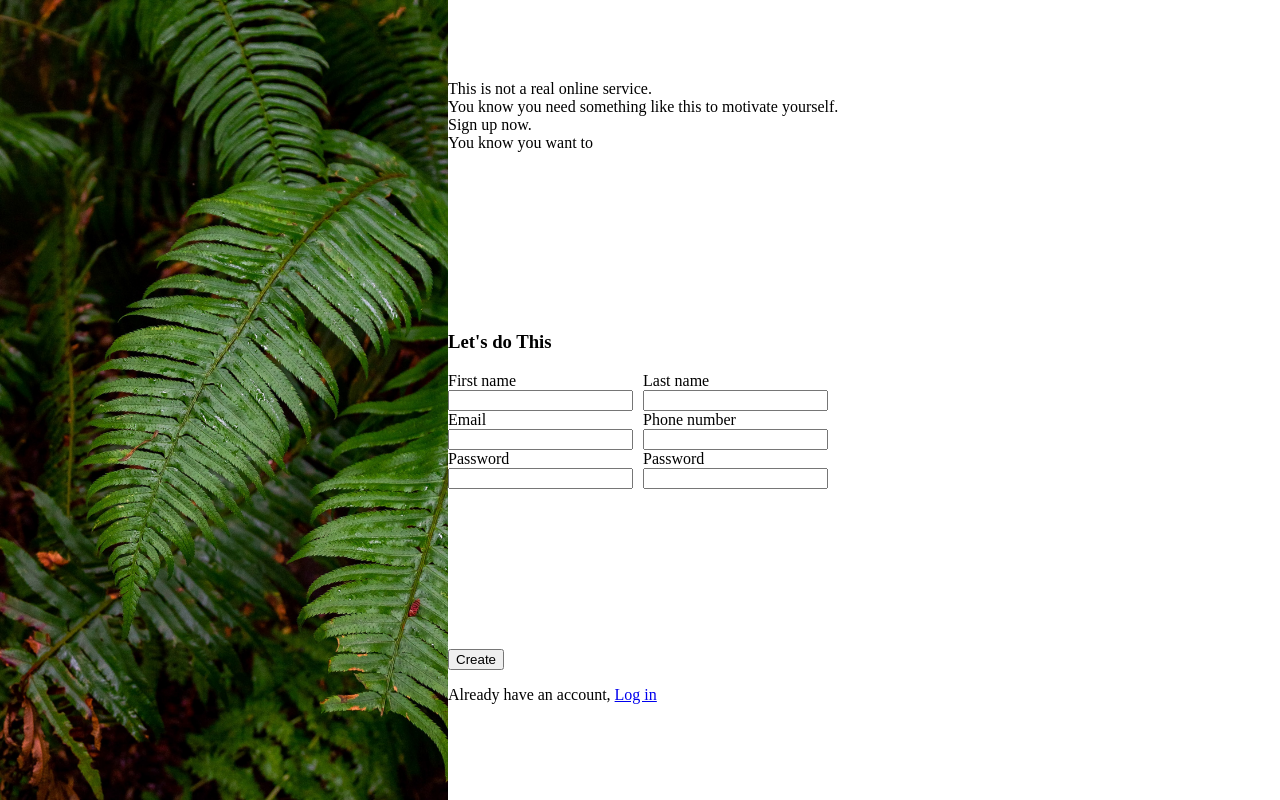
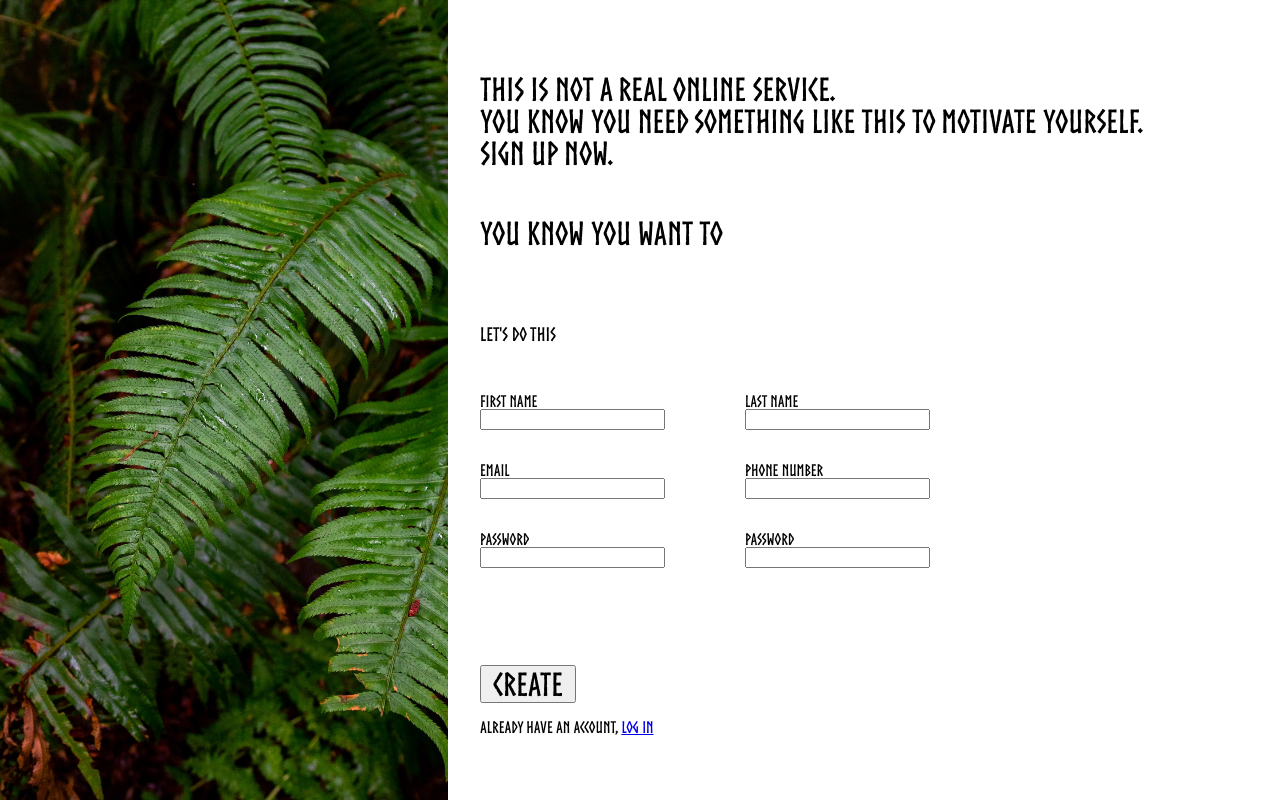
Before and after one commit to Adithya-why/formproject, a plain HTML site: page index.html in a window 1280 px wide. Drawn offline with Linux system fonts and the light colour scheme.

Commit message:
still tryin to perfect the design

```diff
--- a/index.html
+++ b/index.html
@@ -65,7 +65,7 @@
                 </form>
             </div>
 
-            <div class="btnandalre">
+            <div class="btnw">
                 <div class="btn">
                     <button type="button">Create</button>
                 </div>
--- a/style.css
+++ b/style.css
@@ -21,6 +21,7 @@ body,html{
 .wr{
     display: flex;
     flex-direction: row;
+    /*gap: 30px;*/
 
 }
 
@@ -39,17 +40,21 @@ body,html{
     display: flex;
     flex-direction: column;
     justify-content: space-around;
+    background-color: white;
+    padding-left: 2rem;
 }
 
 .fwrap{
     display: flex;
     flex-direction: column;
+    gap: 2rem;
+    font-family: norsebold;
 }
 
 .names,.contacts,.pwds{
     display: flex;
     flex-direction: row;
-    gap: 10px;
+    gap: 5rem;
 }
 
 
@@ -57,3 +62,45 @@ body,html{
     display: flex;
     flex-direction: column;
 }
+
+
+.formdiv{
+background-color: white;
+}
+
+
+/*para section*/
+
+.paras{
+    display: flex;
+    flex-direction: column;
+    justify-content: space-around;
+    gap: 2rem;
+    font-family: norsebold;
+    font-size: 2rem;
+    position: relative;
+    top: 2.5rem;
+}
+
+.para1{
+    position: relative;
+    bottom: 1rem;
+}
+
+
+
+
+
+
+/*btn section*/
+
+.btnw{
+    font-family: norsebold;
+}
+
+
+button{
+    font-family: norsebold;
+    font-size: 2rem;
+    width: 6rem;
+}
```
